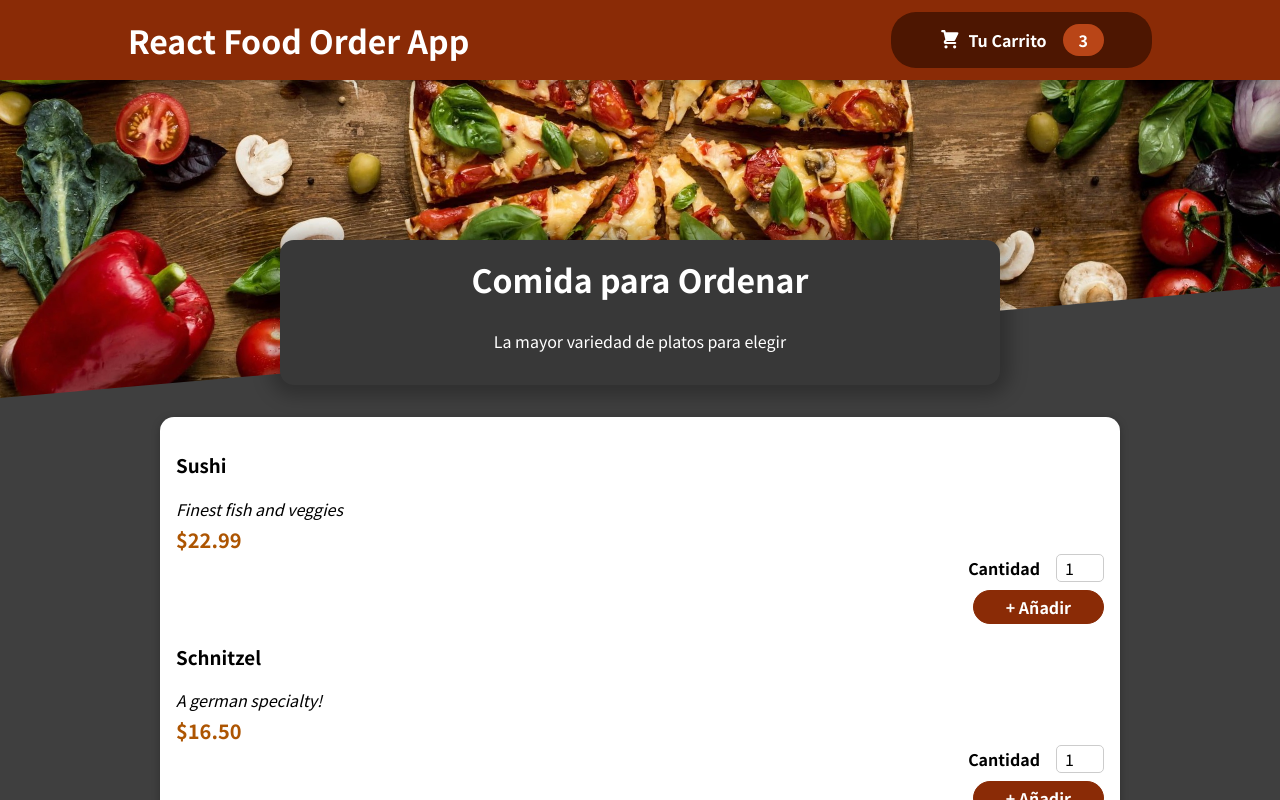
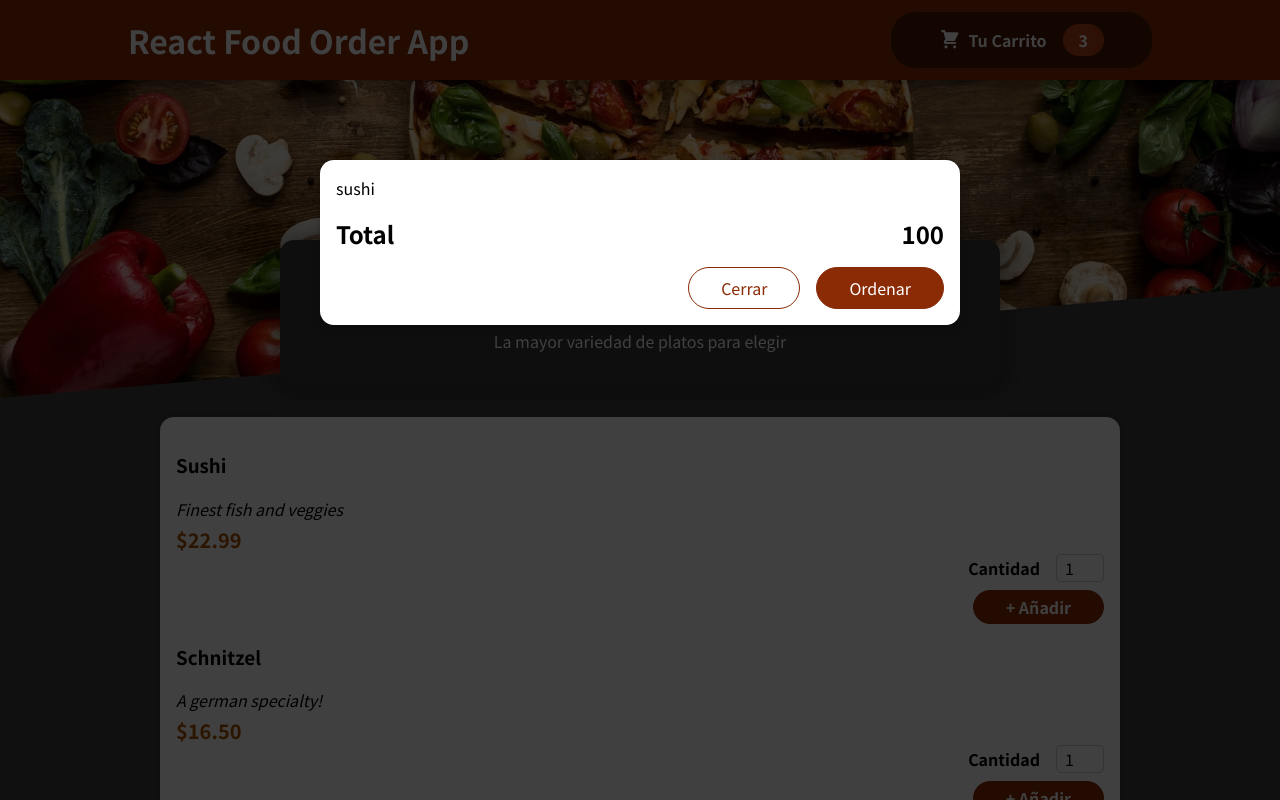
Before and after one commit to jomoral84/React-Food-App, a React (Create React App) app: page / in a window 1280 px wide. Shown: the top 800 px of the page. Built offline with nearby package versions, Linux system fonts and the light colour scheme.

Commit message:
Se agrego el Cart y el Modal

```diff
--- a/public/index.html
+++ b/public/index.html
@@ -1,14 +1,12 @@
 <!DOCTYPE html>
 <html lang="en">
-  <head>
+
+<head>
     <meta charset="utf-8" />
     <link rel="icon" href="%PUBLIC_URL%/favicon.ico" />
     <meta name="viewport" content="width=device-width, initial-scale=1" />
     <meta name="theme-color" content="#000000" />
-    <meta
-      name="description"
-      content="Web site created using create-react-app"
-    />
+    <meta name="description" content="Web site created using create-react-app" />
     <link rel="apple-touch-icon" href="%PUBLIC_URL%/logo192.png" />
     <!--
       manifest.json provides metadata used when your web app is installed on a
@@ -25,9 +23,13 @@
       Learn how to configure a non-root public URL by running `npm run build`.
     -->
     <title>React App</title>
-  </head>
-  <body>
+</head>
+
+<body>
     <noscript>You need to enable JavaScript to run this app.</noscript>
+    <!-- Div para la creacion de un modal -->
+    <div id="overlays"></div>
+
     <div id="root"></div>
     <!--
       This HTML file is a template.
@@ -39,5 +41,6 @@
       To begin the development, run `npm start` or `yarn start`.
       To create a production bundle, use `npm run build` or `yarn build`.
     -->
-  </body>
+</body>
+
 </html>
--- a/src/App.js
+++ b/src/App.js
@@ -1,11 +1,13 @@
 import { Fragment } from "react";
 import Header from "./components/Layout/Header";
 import Meals from "./components/Meal/Meals";
+import Cart from "./components/Cart/Cart";
 
 
 function App() {
   return (
     <Fragment>
+      <Cart/>
     <Header/>
       <main>
       <Meals/>
--- /dev/null
+++ b/src/components/Cart/Cart.js
@@ -0,0 +1,28 @@
+import React from 'react';
+import classes from './Cart.module.css';
+import Modal from '../UI/Modal';
+
+
+const Cart = (props) => {
+
+     const cartItems = <ul className={classes['cart-items']}>
+        {[{id:'c1', name:'sushi', amount: 2, price: 12.99}, ].map((item) =><li>{item.name}</li>)} </ul>;
+
+
+    return (
+         <Modal>
+            {cartItems}
+            <div className={classes.total}>
+                <span>Total</span>
+                <span>100</span>
+            </div>
+            <div className={classes.actions}>
+                 <button className={classes['button--alt']}>Cerrar</button>
+                 <button className={classes.button}>Ordenar</button>
+
+            </div>
+            </Modal>
+    )
+}
+
+export default Cart
--- /dev/null
+++ b/src/components/Cart/Cart.module.css
@@ -0,0 +1,46 @@
+.cart-items {
+    list-style: none;
+    margin: 0;
+    padding: 0;
+    max-height: 20rem;
+    overflow: auto;
+}
+
+.total {
+    display: flex;
+    justify-content: space-between;
+    align-items: center;
+    font-weight: bold;
+    font-size: 1.5rem;
+    margin: 1rem 0;
+}
+
+.actions {
+    text-align: right;
+}
+
+.actions button {
+    font: inherit;
+    cursor: pointer;
+    background-color: transparent;
+    border: 1px solid #8a2b06;
+    padding: 0.5rem 2rem;
+    border-radius: 25px;
+    margin-left: 1rem;
+}
+
+.actions button:hover,
+.actions button:active {
+    background-color: #5a1a01;
+    border-color: #5a1a01;
+    color: white;
+}
+
+.actions .button--alt {
+    color: #8a2b06;
+}
+
+.actions .button {
+    background-color: #8a2b06;
+    color: white;
+}
--- a/src/components/Meal/AvailableMeals.js
+++ b/src/components/Meal/AvailableMeals.js
@@ -35,7 +35,7 @@
 
   const AvailableMeals = () => {
 
-   const mealsList = DUMMY_MEALS.map((meal)=> <MealItem key={meal.id} name={meal.name} description={meal.description} price={meal.price}/>);
+   const mealsList = DUMMY_MEALS.map((meal)=> <MealItem id={meal.id} key={meal.id} name={meal.name} description={meal.description} price={meal.price}/>);
 
     return (
         <section className={classes.meals}>
--- a/src/components/Meal/AvailableMeals.module.css
+++ b/src/components/Meal/AvailableMeals.module.css
@@ -1,6 +1,6 @@
 .meals {
     max-width: 60rem;
-    width: 90%;
+    width: 100%;
     margin: 2rem auto;
     animation: meals-appear 1s ease-out forwards;
 }
--- a/src/components/Meal/MealItem.js
+++ b/src/components/Meal/MealItem.js
@@ -14,7 +14,7 @@
               <div className={classes.price}>{price}</div>
           </div>
           <div>
-           <MealItemForm/>
+           <MealItemForm id={props.id}/>
           </div>
         </li>
     )
--- a/src/components/Meal/MealItem.module.css
+++ b/src/components/Meal/MealItem.module.css
@@ -1,6 +1,4 @@
 .meal {
-    /* display: flex;
-    flex-direction: row; */
     justify-content: space-between;
     margin: 1rem;
     padding-bottom: 1rem;
@@ -9,6 +7,10 @@
 
 .meal h3 {
     margin: 0 0 0.25rem 0;
+}
+
+.meal li {
+    display: inline;
 }
 
 .description {
--- a/src/components/Meal/MealItemForm.js
+++ b/src/components/Meal/MealItemForm.js
@@ -3,12 +3,12 @@
 import Input from '../UI/Input';
 
 
-const MealItemForm = () => {
+const MealItemForm = (props) => {
     return (
        <form className={classes.form}>
           <Input label="Cantidad" input={{
-              id: 'cantidad',
-              type: 'numero',
+              id: 'cantidad_' + props.id,
+              type: 'number',
               min: '1',
               max: '5',
               step: '1',
--- a/src/components/Meal/MealItemForm.module.css
+++ b/src/components/Meal/MealItemForm.module.css
@@ -1,6 +1,5 @@
 .form {
-    display: auto;
-    justify-content: flex-end;
+    justify-content: right;
     text-align: right;
 }
 
--- /dev/null
+++ b/src/components/UI/Modal.js
@@ -0,0 +1,37 @@
+import React, { Fragment } from 'react';
+import classes from './Modal.module.css';
+import ReactDOM from 'react-dom';
+
+
+
+
+const BackDrop = (props) => {
+    return (
+        <div className={classes.backdrop}>
+
+        </div>
+    )
+}
+
+const portalElements = document.getElementById('overlays');
+
+const ModalOverlay = (props) => {
+    return (
+        <div className={classes.modal}>
+           <div className={classes.content}>{props.children}</div>
+        </div>
+    )
+}
+
+
+const Modal = (props) => {
+    return <Fragment>
+            {ReactDOM.createPortal(<BackDrop/>, portalElements)}
+            {ReactDOM.createPortal(<ModalOverlay>{props.children}</ModalOverlay>, portalElements)}
+
+        </Fragment>
+
+}
+
+
+export default Modal;
--- /dev/null
+++ b/src/components/UI/Modal.module.css
@@ -0,0 +1,40 @@
+.backdrop {
+    position: fixed;
+    top: 0;
+    left: 0;
+    width: 100%;
+    height: 100vh;
+    z-index: 20;
+    background-color: rgba(0, 0, 0, 0.75);
+}
+
+.modal {
+    position: fixed;
+    top: 20vh;
+    left: 5%;
+    width: 90%;
+    background-color: white;
+    padding: 1rem;
+    border-radius: 14px;
+    box-shadow: 0 2px 8px rgba(0, 0, 0, 0.25);
+    z-index: 30;
+    animation: slide-down 300ms ease-out forwards;
+}
+
+@media (min-width: 768px) {
+    .modal {
+        width: 40rem;
+        left: calc(50% - 20rem);
+    }
+}
+
+@keyframes slide-down {
+    from {
+        opacity: 0;
+        transform: translateY(-3rem);
+    }
+    to {
+        opacity: 1;
+        transform: translateY(0);
+    }
+}
```
Also changed, not shown: 1 other file (tests, documents, lock files or other folders).
